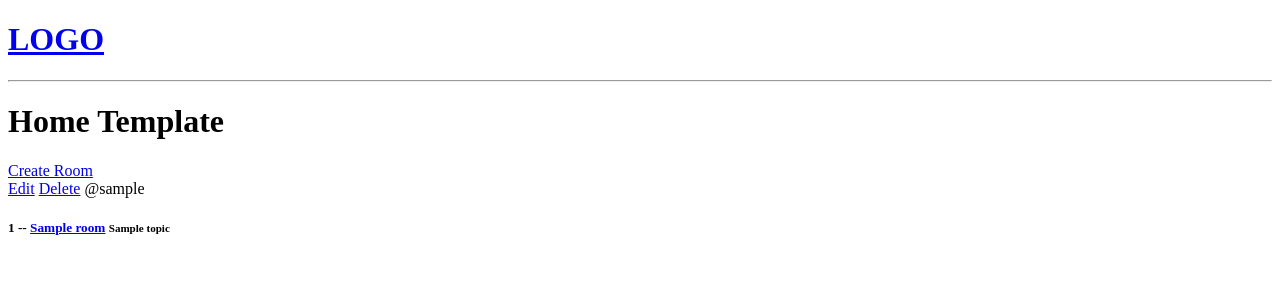
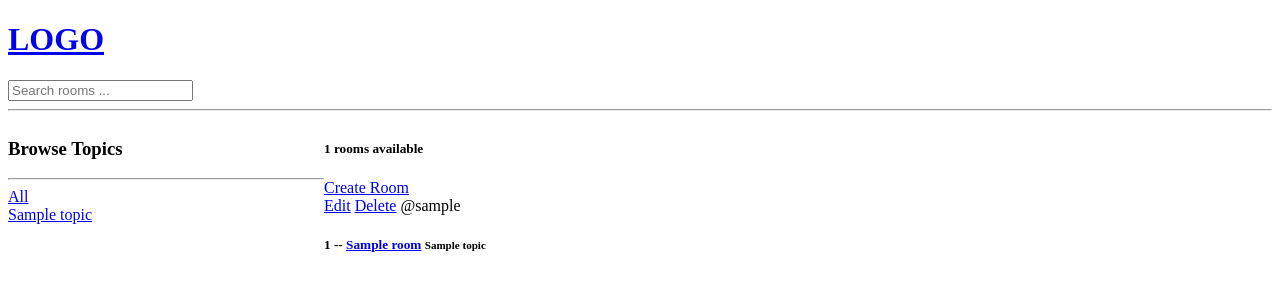
Before and after one commit to bqfan/StudyBuddy, a Django app: template base/templates/base/home.html in a window 1280 px wide. Shown: the top 300 px of the page. Run offline with Django 3.2, Linux system fonts and the light colour scheme; the template is opened without the code that fills it: most values are stand-ins (such as "Sample title", 1, 10 or a date in 2020).

Commit message:
add Search.

```diff
--- a/base/templates/base/home.html
+++ b/base/templates/base/home.html
@@ -1,8 +1,27 @@
 {% extends "main.html" %}
 
 {% block content %}
-    <h1>Home Template</h1>
+    <style>
+        .home-container {
+            display: grid;
+            grid-template-columns: 1fr 3fr;
+        }
+    </style>
+    <div class="home-container">
         <div>
+            <h3>Browse Topics</h3>
+            <hr>
+            <div>
+                <a href="{% url 'home' %}">All</a>
+            </div>
+            {% for topic in topics %}
+                <div>
+                    <a href="{% url 'home' %}?q={{topic.name}}">{{topic.name}}</a>
+                </div>
+            {% endfor %}
+        </div>
+        <div>
+            <h5>{{room_count}} rooms available</h5>
             <a href="{% url "create-room" %}">Create Room</a>
             <div>
                 {% for room in rooms %}
@@ -16,4 +35,5 @@
                 {% endfor %}
             </div>
         </div>
+    </div>
 {% endblock content %}
--- a/templates/navbar.html
+++ b/templates/navbar.html
@@ -2,4 +2,7 @@
     <h1>LOGO</h1>
 </a>
 
+<form method="GET" action="{% url 'home' %}">
+    <input type="text" name="q" placeholder="Search rooms ..." />
+</form>
 <hr>
```
Also changed, not shown: base/views.py (+12 -3 lines). Lines whose indentation alone changed are shown as unchanged.
